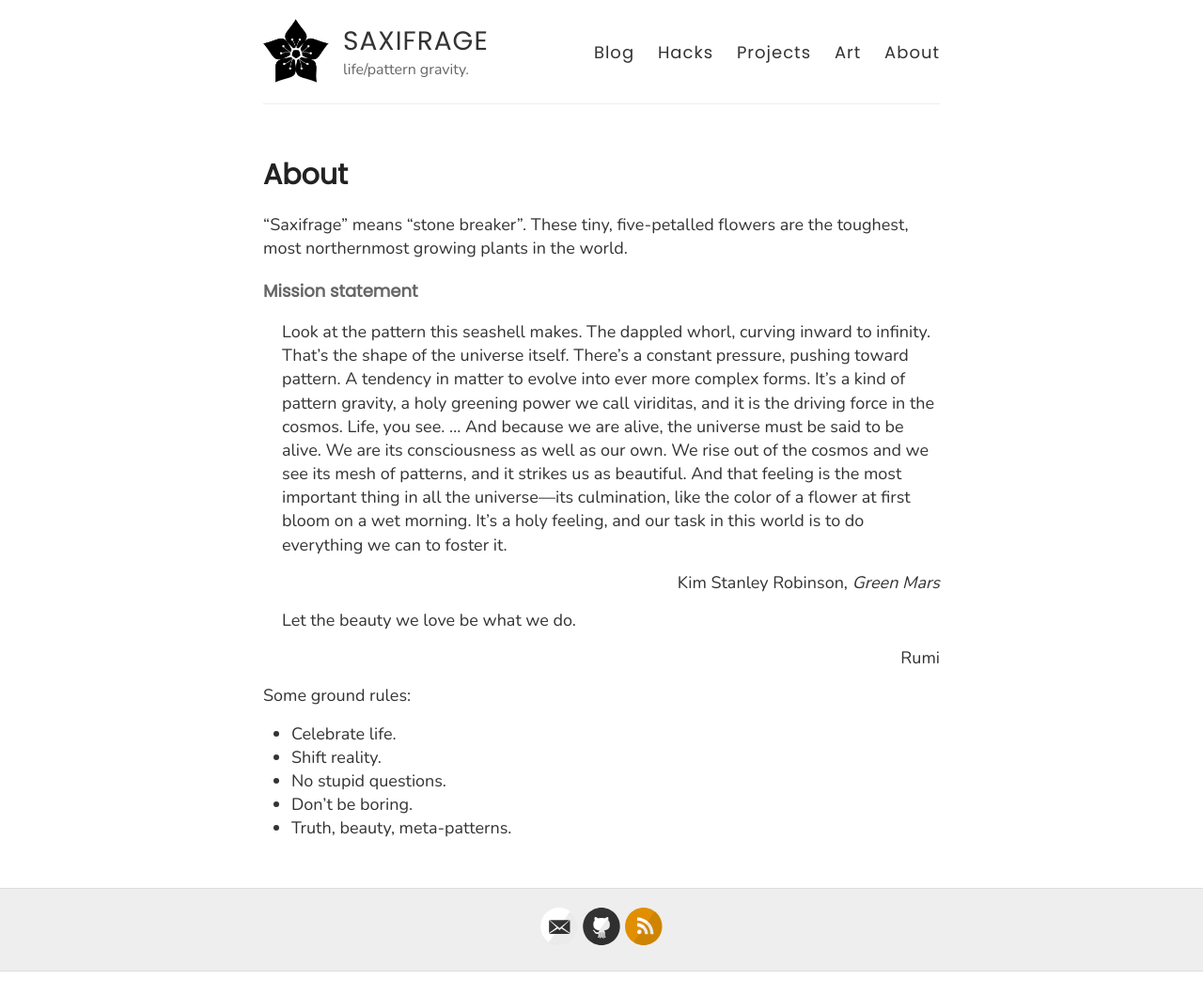
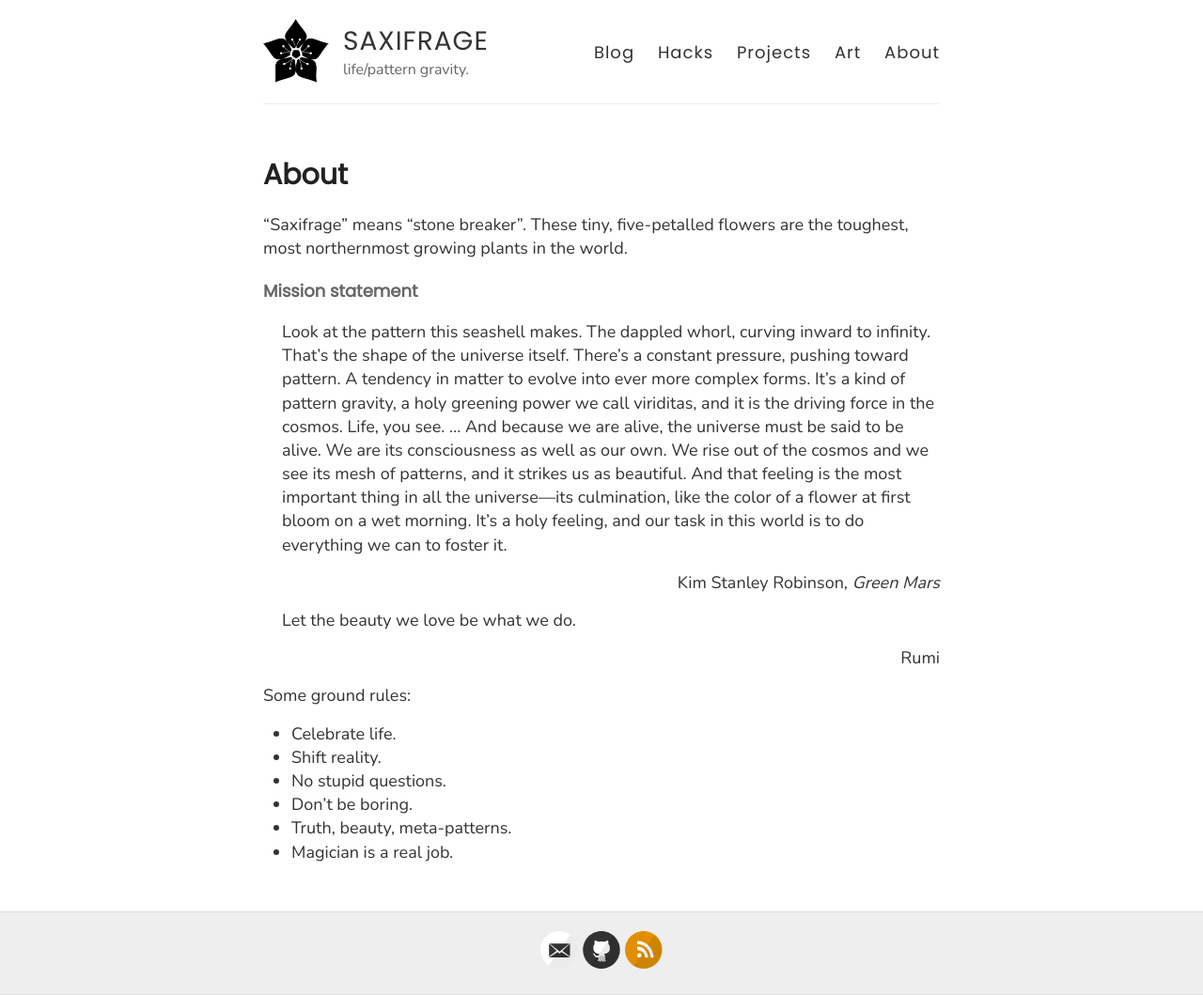
Before and after one commit to heptarch/heptarch.github.io, a Jekyll site: the page built from about.md, in a window 1280 px wide. Shown: the whole page at 94% size. Built offline with Jekyll 4.4.1, drawn with Linux system fonts in a browser that asks for light colours; before the commit the page ends 1034 px from its top, so only the background shows below that.

Commit message:
Update about.md

```diff
--- a/about.md
+++ b/about.md
@@ -40,3 +40,4 @@ Some ground rules:
 - No stupid questions.
 - Don't be boring.
 - Truth, beauty, meta-patterns.
+- Magician is a real job.
```
